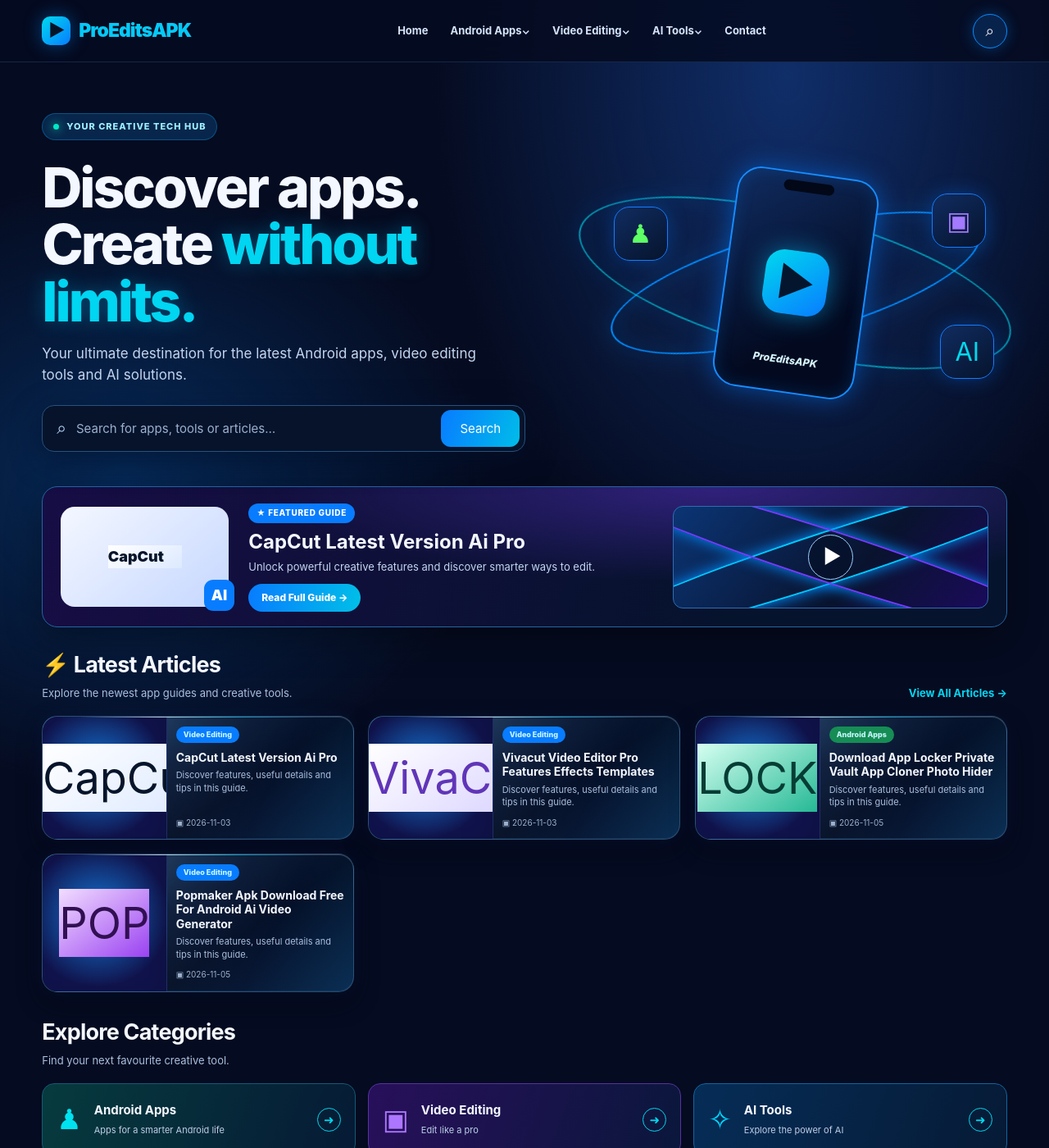
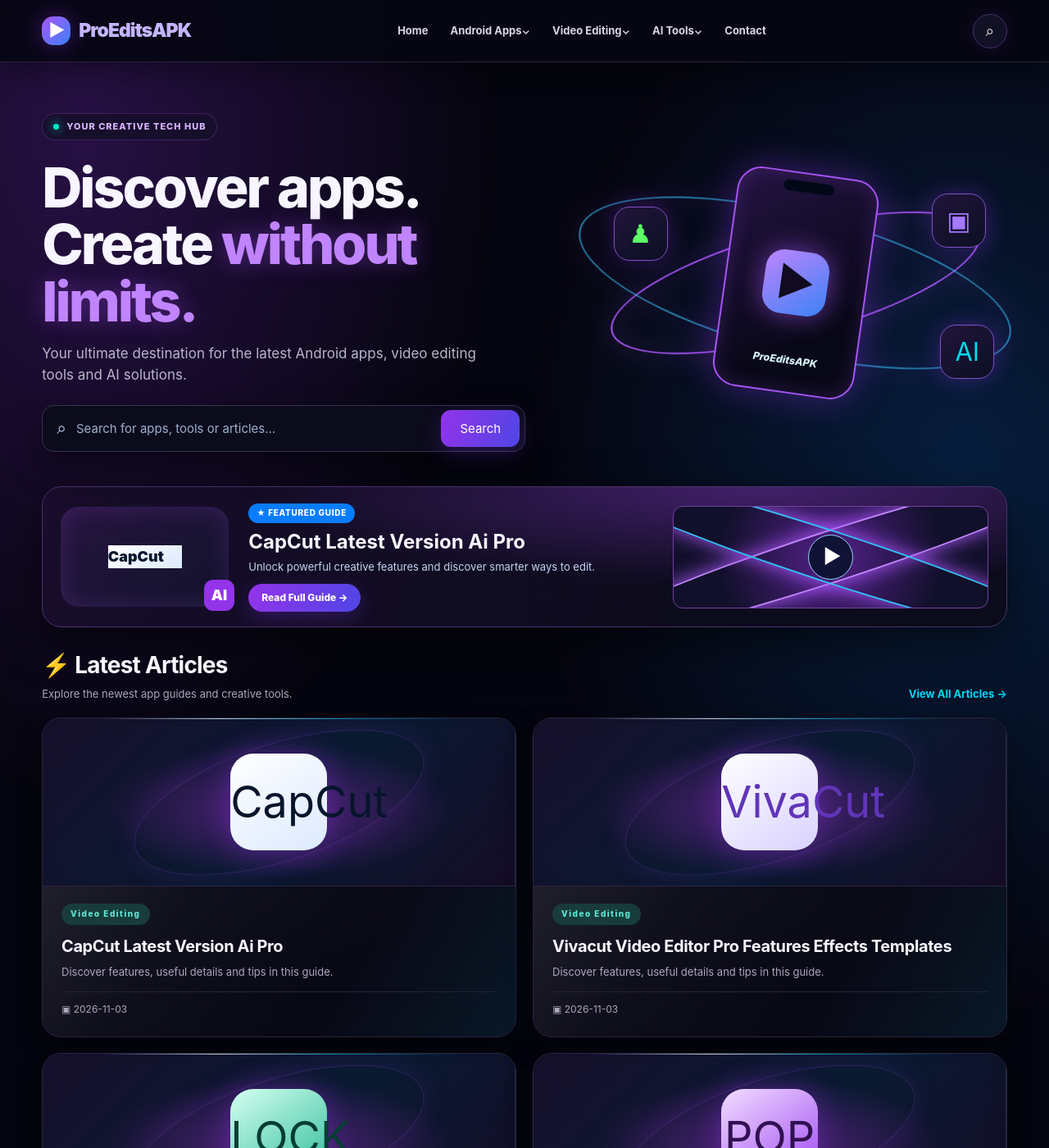
Before and after one commit to haseebaslam091-afk/proeditsapk, a Jekyll site: the page index.html, which Jekyll copies as it is, in a window 1280 px wide and 1400 px high. Shown: the whole window at 82% size. Built offline with Jekyll 4.4.1, drawn with Linux system fonts in a browser that asks for light colours.

Commit message:
Apply premium purple glass homepage redesign

```diff
--- a/index.html
+++ b/index.html
@@ -65,6 +65,60 @@
 @media(hover:none){.article:hover{transform:none}.article:active{transform:scale(.985) translateY(1px)}}
 @media(prefers-reduced-motion:reduce){.article{transition:none}.article:active{transform:none}}
 
+
+/* ProEditsAPK premium visual refresh */
+:root{--bg:#05050f;--panel:#0b0b1b;--line:#29243f;--text:#f7f5ff;--muted:#aaa7bd;--blue:#078cff;--cyan:#38bdf8;--violet:#a855f7}
+body{background:radial-gradient(ellipse at 8% 8%,#271044 0,transparent 30%),radial-gradient(ellipse at 92% 28%,#071e3e 0,transparent 32%),#05050f}
+.topbar{background:#070713ed;border-color:#29243f;box-shadow:0 12px 35px #0005}
+.brandmark{border-radius:14px;background:linear-gradient(135deg,#a855f7,#3b82f6);color:white;box-shadow:0 0 28px #9333ea66}
+.brand span:last-child{color:#c4b5fd}
+.navlinks{color:#d9d4e8}.navlinks a:hover,.viewall:hover{color:#c084fc}
+.navsearch{background:#111024;border-color:#49316b;box-shadow:0 0 20px #9333ea22}
+.hero{min-height:390px}
+.eyebrow{border-color:#7441a766;background:#170e2c;color:#d8b4fe}
+h1 em{color:#c084fc;text-shadow:0 0 28px #a855f766}
+.hero p{color:#b8b4ca}
+.searchbox{border-color:#38304f;background:#0c0b1b;box-shadow:0 14px 40px #0007}
+.searchbox button,.readbtn{background:linear-gradient(110deg,#9333ea,#4f46e5);box-shadow:0 8px 24px #7c3aed44}
+.phone{border-color:#a855f7;background:linear-gradient(145deg,#241342,#080817 72%);box-shadow:0 0 45px #9333ea66,inset 0 0 24px #a855f733}
+.phone-logo{background:linear-gradient(140deg,#c084fc,#3b82f6);color:#100b20;box-shadow:0 0 32px #a855f799}
+.orbit{border-color:#a855f7;filter:drop-shadow(0 0 14px #a855f7)}.orbit.two{border-color:#38bdf8}
+.float-icon{background:linear-gradient(145deg,#21143a,#0b1024);border-color:#8251c5;box-shadow:0 0 28px #9333ea55}
+.feature{border-color:#49316b;border-radius:24px;background:radial-gradient(ellipse at 75% 0,#43206b 0,transparent 50%),linear-gradient(110deg,#180d2b,#0b0b1b 72%);box-shadow:0 18px 55px #0008}
+.feature-icon{border-radius:22px;background:linear-gradient(145deg,#26143f,#11132b);color:#fff;box-shadow:inset 0 0 30px #a855f733}
+.feature-icon:after{background:#9333ea}
+.feature-art{border-color:#7540a4;background:radial-gradient(circle at 50% 50%,#54218a,#11102a 68%)}
+.feature-art:before,.feature-art:after{border-color:#c084fc;box-shadow:0 0 24px #a855f7}.feature-art:after{border-color:#38bdf8}
+.sectionhead h2{font-size:28px}.sectionhead p{color:#aaa7bd}
+.article-grid{grid-template-columns:repeat(2,minmax(0,1fr));gap:19px}
+.article{display:flex;flex-direction:column;min-height:0;border:1px solid #29253f;border-radius:23px;background:linear-gradient(160deg,#111020,#090916 75%);box-shadow:0 12px 32px #0006;overflow:hidden}
+.article:hover{transform:translateY(-6px);border-color:#8750b8;box-shadow:0 22px 48px #0009,0 0 0 1px #a855f733}
+.thumb{height:205px;min-height:205px;display:grid;place-items:center;background:radial-gradient(ellipse at 50% 55%,#54227d 0,transparent 52%),linear-gradient(135deg,#17102c,#091a31 55%,#160d28);border-right:0;border-bottom:1px solid #2d2343}
+.thumb:before{content:"";position:absolute;inset:15% 18%;border:1px solid #a855f733;border-radius:50%;transform:rotate(-18deg);box-shadow:0 0 35px #9333ea22;pointer-events:none}
+.thumb img{position:relative;z-index:1;width:118px!important;height:118px!important;min-height:0!important;object-fit:contain!important;padding:8px!important;border-radius:28px!important;background:linear-gradient(145deg,#ffffff18,#ffffff08);border:1px solid #ffffff22;box-shadow:0 12px 38px #0009,0 0 32px #a855f744}
+.thumb .brand-app-icon{position:relative;z-index:1;width:118px;height:118px;min-width:118px;border-radius:28px;background:linear-gradient(145deg,#c084fc,#4f46e5);color:white;display:grid;place-items:center;box-shadow:0 0 36px #9333ea66}
+.article-copy{padding:21px 23px 23px;min-height:155px}
+.article .tag{background:#173c3b;color:#5eead4;font-size:10px;letter-spacing:1.5px;padding:5px 11px}
+.article .tag.violet{background:#2a1743;color:#d8b4fe}.article .tag.green{background:#143a31;color:#6ee7b7}
+.article h3{font-size:20px;line-height:1.3;margin:13px 0 8px;letter-spacing:-.4px}
+.article p{font-size:13px;color:#aaa7bd;line-height:1.6;margin:0 0 14px}
+.meta{font-size:12px;color:#aaa7bd;padding-top:12px;border-top:1px solid #252239;width:100%}
+.categories{gap:16px}.category{border-color:#3a2b52;background:linear-gradient(110deg,#211238,#0b1024);border-radius:19px;padding:20px}
+.category:nth-child(2){background:linear-gradient(110deg,#27143e,#0b1024);border-color:#51306f}
+.category:nth-child(3){background:linear-gradient(110deg,#102747,#0b1024);border-color:#28527a}
+.cat-icon{color:#c084fc}.category:nth-child(2) .cat-icon{color:#e879f9}.category:nth-child(3) .cat-icon{color:#38bdf8}
+footer{background:#05050d;border-color:#29243f}
+@media(max-width:850px){.hero{grid-template-columns:1fr .7fr}.feature{grid-template-columns:140px 1fr}.feature-art{display:none}.article-grid{grid-template-columns:repeat(2,minmax(0,1fr))}}
+@media(max-width:620px){
+.topbar{height:72px}.brand{font-size:21px}.brandmark{width:39px;height:39px}
+.hero{display:grid;grid-template-columns:1fr;padding:37px 0 28px;gap:8px}.hero-art{display:grid;height:205px;transform:scale(.78);margin:-4px 0 -15px}
+h1{font-size:42px}.hero p{font-size:14px}
+.feature{grid-template-columns:82px 1fr;gap:13px;padding:13px;border-radius:19px}.feature-icon{height:82px}.feature-copy h2{font-size:16px}.feature-copy p{font-size:11px}
+.article-grid{grid-template-columns:1fr;gap:16px}.article{border-radius:21px}
+.thumb{height:190px;min-height:190px}.thumb img,.thumb .brand-app-icon{width:108px!important;height:108px!important;min-width:108px;min-height:0!important;border-radius:25px}
+.article-copy{padding:18px 19px 20px;min-height:0}.article h3{font-size:19px}.article p{font-size:12px}
+.categories{grid-template-columns:repeat(3,minmax(0,1fr));gap:8px}.category{padding:13px 7px;border-radius:14px}
+}
 </style>
 </head>
 <body>
```
